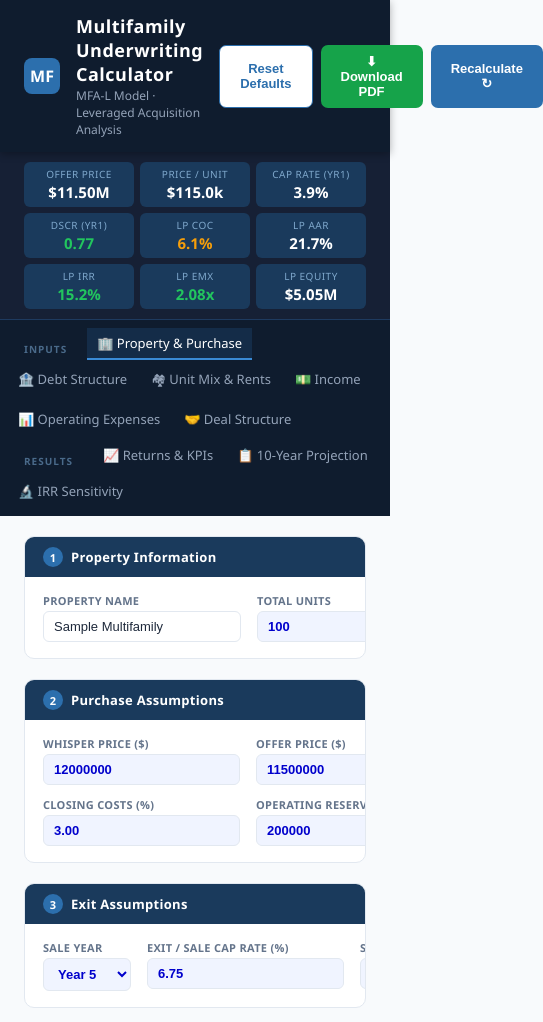
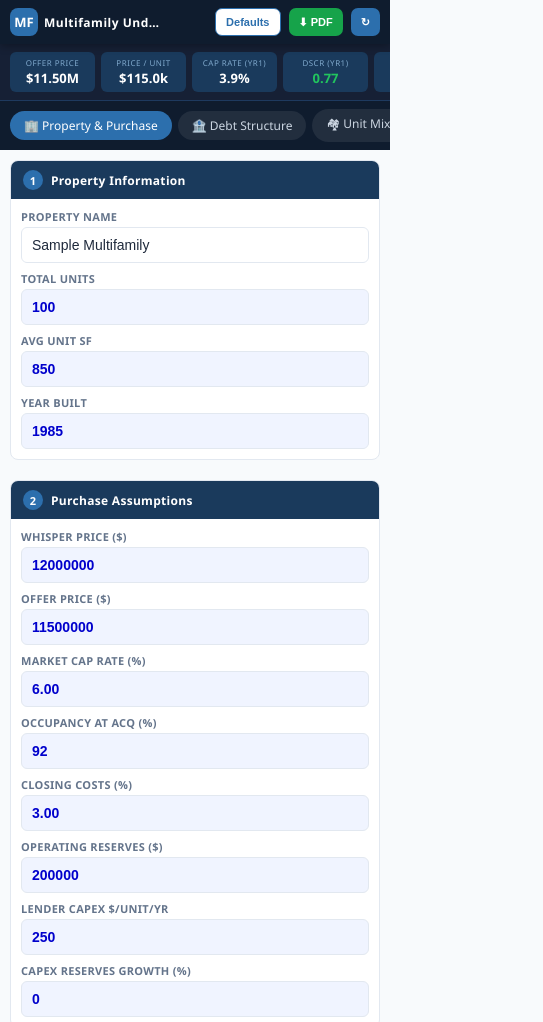
Before and after one commit to jrod5424/underwriting-calculator, a plain HTML site: page index.html in a window 390 px wide. Shown: the top 1022 px of the page, 543 px wide, since content can reach past the window. Drawn offline with Linux system fonts and the light colour scheme.

Commit message:
Update index.html
This file has both the PDF download button and the full mobile fix (the horizontal scroll navigation, single-column inputs, no white strip on the right).

```diff
--- a/index.html
+++ b/index.html
@@ -225,13 +225,101 @@
   .info-box { background: #eff6ff; border: 1px solid #bfdbfe; border-radius: 6px; padding: 10px 14px; font-size: 12px; color: #1e40af; margin-bottom: 12px; }
   .check-icon { color: var(--green); }
   .x-icon { color: var(--red); }
-
+  @media (max-width: 600px) { .hide-mobile { display: none; } }
+
+  /* ======= TABLET (max 900px) ======= */
   @media (max-width: 900px) {
     .main-layout { flex-direction: column; }
     .sidebar { width: 100%; height: auto; position: static; display: flex; flex-wrap: wrap; gap: 4px; padding: 8px; }
     .nav-item { border-left: none; border-bottom: 2px solid transparent; padding: 6px 10px; }
     .nav-item.active { border-bottom-color: var(--accent2); }
     .su-grid, .waterfall-grid { grid-template-columns: 1fr; }
+    .input-grid.cols4 { grid-template-columns: repeat(2, 1fr); }
+    .input-grid.cols3 { grid-template-columns: repeat(2, 1fr); }
+  }
+
+  /* ======= MOBILE (max 600px) ======= */
+  @media (max-width: 600px) {
+    /* Fix horizontal overflow — no white strip */
+    html, body { overflow-x: hidden; max-width: 100vw; }
+
+    /* Header — compact single row */
+    .top-header { padding: 8px 10px; flex-wrap: nowrap; gap: 6px; position: relative; align-items: center; }
+    .top-header .logo-box { width: 28px; height: 28px; font-size: 13px; flex-shrink: 0; }
+    .top-header h1 { font-size: 12px; white-space: nowrap; overflow: hidden; text-overflow: ellipsis; max-width: 120px; }
+    .top-header .subtitle { display: none; }
+    .top-header > div:first-of-type { min-width: 0; flex-shrink: 1; }
+    .top-header > div:last-child { margin-left: auto; display: flex; gap: 5px; flex-shrink: 0; }
+    .top-header > div:last-child .btn { font-size: 11px; padding: 7px 10px; white-space: nowrap; }
+
+    /* KPI bar — single-row horizontal scroll */
+    .kpi-bar { position: static; flex-wrap: nowrap; overflow-x: auto; padding: 8px 10px; gap: 6px;
+      -webkit-overflow-scrolling: touch; scrollbar-width: none; }
+    .kpi-bar::-webkit-scrollbar { display: none; }
+    .kpi-chip { min-width: 85px; flex-shrink: 0; padding: 5px 8px; }
+    .kpi-chip .kpi-value { font-size: 13px; }
+    .kpi-chip .kpi-label { font-size: 8px; }
+
+    /* Sidebar nav — single-row horizontal scroll pills */
+    .main-layout { display: block; }
+    .sidebar { width: 100%; height: auto; position: static; display: flex; flex-direction: row;
+      flex-wrap: nowrap; overflow-x: auto; gap: 6px; padding: 8px 10px; align-items: center;
+      -webkit-overflow-scrolling: touch; scrollbar-width: none; }
+    .sidebar::-webkit-scrollbar { display: none; }
+    .nav-section { display: none; }
+    .nav-item { white-space: nowrap; flex-shrink: 0; border-radius: 20px !important;
+      border-left: none !important; border-bottom: none !important;
+      background: rgba(255,255,255,0.08); font-size: 12px; padding: 6px 14px; color: #cbd5e1; }
+    .nav-item.active { background: var(--accent) !important; color: white !important; }
+    .nav-item:hover { background: rgba(255,255,255,0.15); }
+
+    /* Content area */
+    .content { padding: 10px; width: 100%; max-width: 100%; }
+    .section { border-radius: 8px; }
+    .section-body { padding: 10px; }
+    .section-header { font-size: 12px; padding: 9px 12px; }
+
+    /* ALL input grids → single column */
+    .input-grid,
+    .input-grid.cols2,
+    .input-grid.cols3,
+    .input-grid.cols4 { grid-template-columns: 1fr !important; gap: 8px !important; }
+
+    /* Field inputs */
+    .field input, .field select { font-size: 14px; padding: 9px 10px; }
+    .field label { font-size: 11px; }
+
+    /* Tables — wrap in scrollable container */
+    [style*="overflow-x:auto"], div[style*="overflow-x: auto"] { overflow-x: auto !important; -webkit-overflow-scrolling: touch; }
+    .data-table th, .data-table td { padding: 5px 8px; font-size: 10px; white-space: nowrap; }
+    .data-table th:first-child { min-width: 130px; }
+    .unit-mix-table th { font-size: 9px; padding: 5px 4px; }
+    .unit-mix-table td { font-size: 11px; padding: 4px 4px; }
+    .unit-mix-table td input { font-size: 11px; }
+
+    /* Results grid → 2 columns */
+    .results-grid { grid-template-columns: repeat(2, 1fr) !important; gap: 8px; }
+    .result-card { padding: 10px 12px; }
+    .result-card .rc-value { font-size: 17px; }
+    .result-card .rc-label { font-size: 9px; }
+
+    /* Sources/uses and waterfall → stack */
+    .su-grid, .waterfall-grid { grid-template-columns: 1fr !important; gap: 10px; }
+
+    /* KPI scorecard → single column */
+    #kpi-scorecard > div { grid-template-columns: 1fr !important; }
+
+    /* Sensitivity → horizontal scroll */
+    .sens-table th, .sens-table td { font-size: 9px; padding: 4px 6px; white-space: nowrap; }
+
+    /* Misc */
+    .wf-row { font-size: 11px; }
+    .info-box { font-size: 11px; padding: 8px 10px; }
+    .toggle-section { padding: 10px; }
+    .sub-header { font-size: 11px; }
+    .divider { margin: 10px 0; }
+    .tab-nav { overflow-x: auto; flex-wrap: nowrap; }
+    .tab-btn { white-space: nowrap; font-size: 12px; padding: 8px 12px; }
   }
 </style>
 </head>
@@ -245,9 +333,9 @@
     <div class="subtitle">MFA-L Model · Leveraged Acquisition Analysis</div>
   </div>
   <div style="margin-left:auto; display:flex; gap:8px;">
-    <button class="btn btn-secondary" onclick="resetDefaults()">Reset Defaults</button>
-    <button class="btn btn-pdf" onclick="downloadPDF()">⬇ Download PDF</button>
-    <button class="btn btn-primary" onclick="calculate()">Recalculate ↻</button>
+    <button class="btn btn-secondary" onclick="resetDefaults()"><span class="hide-mobile">Reset </span>Defaults</button>
+    <button class="btn btn-pdf" onclick="downloadPDF()">⬇ <span class="hide-mobile">Download </span>PDF</button>
+    <button class="btn btn-primary" onclick="calculate()"><span class="hide-mobile">Recalculate </span>↻</button>
   </div>
 </div>
 
```
